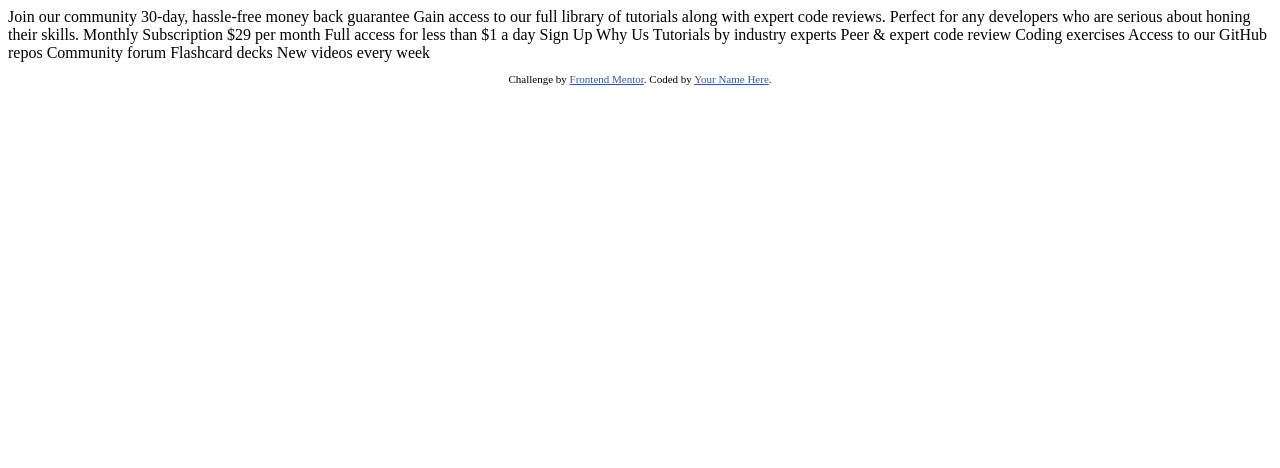
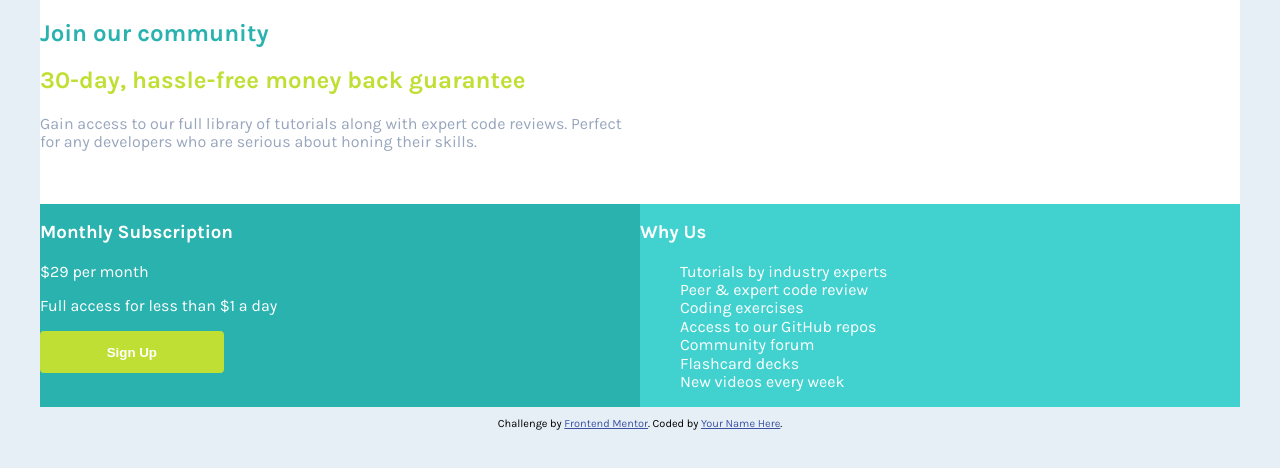
Before and after one commit to JamieDanielson/front-end-mentor, a plain HTML site: page single-price-grid-component/index.html in a window 1280 px wide. Drawn offline with Linux system fonts and the light colour scheme.

Commit message:
some updates

```diff
--- a/single-price-grid-component/index.html
+++ b/single-price-grid-component/index.html
@@ -1,45 +1,81 @@
 <!DOCTYPE html>
 <html lang="en">
+
 <head>
   <meta charset="UTF-8">
-  <meta name="viewport" content="width=device-width, initial-scale=1.0"> <!-- displays site properly based on user's device -->
+  <meta name="viewport" content="width=device-width, initial-scale=1.0">
+  <!-- displays site properly based on user's device -->
 
   <link rel="icon" type="image/png" sizes="32x32" href="./images/favicon-32x32.png">
+  <link href="https://fonts.googleapis.com/css2?family=Karla:wght@400;700&display=swap" rel="stylesheet">
+  <link rel="stylesheet" href="/style.css">
 
   <title>Frontend Mentor | Single Price Grid Component</title>
 
-  <!-- Feel free to remove these styles or customise in your own stylesheet 👍 -->
-  <style>
-    .attribution { font-size: 11px; text-align: center; }
-    .attribution a { color: hsl(228, 45%, 44%); }
-  </style>
+
 </head>
+
 <body>
+  <div class="container">
+    <section class="top">
+      <h1>
         Join our community
+      </h1>
 
+      <h2>
         30-day, hassle-free money back guarantee
+      </h2>
+      <p>
 
         Gain access to our full library of tutorials along with expert code reviews.
         Perfect for any developers who are serious about honing their skills.
+      </p>
+    </section>
+    <section class="bottom bottom-left">
 
+      <h3>
         Monthly Subscription
+      </h3>
+      <p>
+        <span class="price">&dollar;29</span> per month
+      </p>
+      <p>
+        Full access for less than &dollar;1 a day
+      </p>
 
-  &dollar;29 per month
+      <button>Sign Up</button>
+    </section>
+    <section class="bottom bottom-right">
 
-  Full access for less than &dollar;1 a day
+      <h3>
+        Why Us
+      </h3>
+      <ul>
 
-  Sign Up
-
-  Why Us
-
+        <li>
           Tutorials by industry experts
+        </li>
+        <li>
           Peer &amp; expert code review
+        </li>
+        <li>
           Coding exercises
+        </li>
+        <li>
           Access to our GitHub repos
+        </li>
+        <li>
           Community forum
+        </li>
+        <li>
           Flashcard decks
+        </li>
+        <li>
           New videos every week
-
+        </li>
+      </ul>
+    </section>
+  </div>
   <footer>
     <p class="attribution">
       Challenge by <a href="https://www.frontendmentor.io?ref=challenge" target="_blank">Frontend Mentor</a>.
@@ -47,4 +83,5 @@
     </p>
   </footer>
 </body>
+
 </html>
--- /dev/null
+++ b/single-price-grid-component/style.css
@@ -0,0 +1,95 @@
+:root {
+  --primary-cyan: hsl(179, 62%, 43%);
+  --primary-cyan-light: hsl(179, 62%, 54%);
+  --primary-yellow: hsl(71, 73%, 54%);
+  --neutral-light-gray: hsl(204, 43%, 93%);
+  --neutral-gray-blue: hsl(218, 22%, 67%);
+}
+
+html {
+  box-sizing: border-box;
+  -moz-box-sizing: border-box;
+  -webkit-box-sizing: border-box;
+  font-family: 'Karla', sans-serif;
+  font-size: 16px;
+  line-height: 1.15;
+  font-weight: 400;
+}
+
+body {
+  margin: 0;
+  padding: 0;
+  background: var(--neutral-light-gray);
+}
+
+h1 {
+  color: var(--primary-cyan);
+}
+
+h2 {
+  color: var(--primary-yellow);
+}
+
+.top p {
+  color: var(--neutral-gray-blue);
+}
+
+.attribution {
+  font-size: 11px;
+  text-align: center;
+}
+
+.attribution a {
+  color: hsl(228, 45%, 44%);
+}
+
+.container {
+  background: #fff;
+  display: grid;
+  grid-template-columns: 1fr 1fr;
+  grid-template-rows: 1fr 1fr;
+  margin-left: auto;
+  margin-right: auto;
+  max-width: 1200px;
+}
+
+.bottom-left {
+  grid-column-start: 1;
+  grid-row-start: 2;
+  color: #fff;
+  background: var(--primary-cyan);
+}
+
+.bottom-right {
+  grid-column-start: 2;
+  grid-row-start: 2;
+  color: #fff;
+  background: var(--primary-cyan-light);
+}
+
+
+button {
+  background: var(--primary-yellow);
+  color: #fff;
+  font-weight: 700;
+  padding: 1em 5em;
+  display: block;
+  border: none;
+  border-radius: 4px;
+}
+
+li {
+  list-style: none;
+}
+
+@media(max-width: 600px) {
+  .container {
+    grid-template-columns: 1fr;
+  }
+
+  .bottom-left,
+  .bottom-right {
+    grid-column-start: auto;
+    grid-row-start: auto;
+  }
+}
```
Also changed, not shown: 1 other file. Lines whose indentation alone changed are shown as unchanged.
